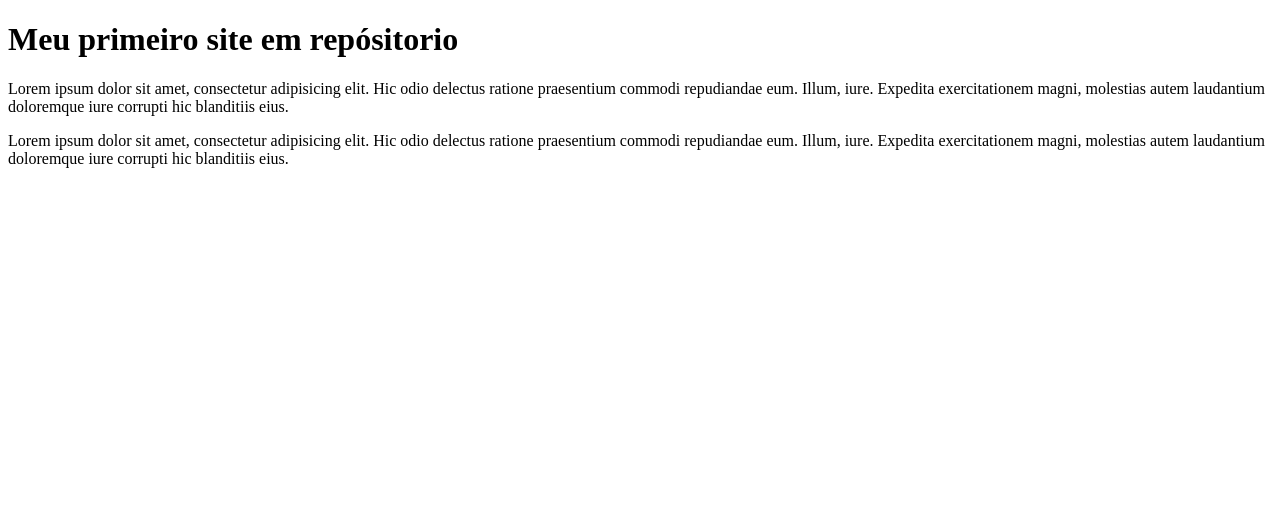
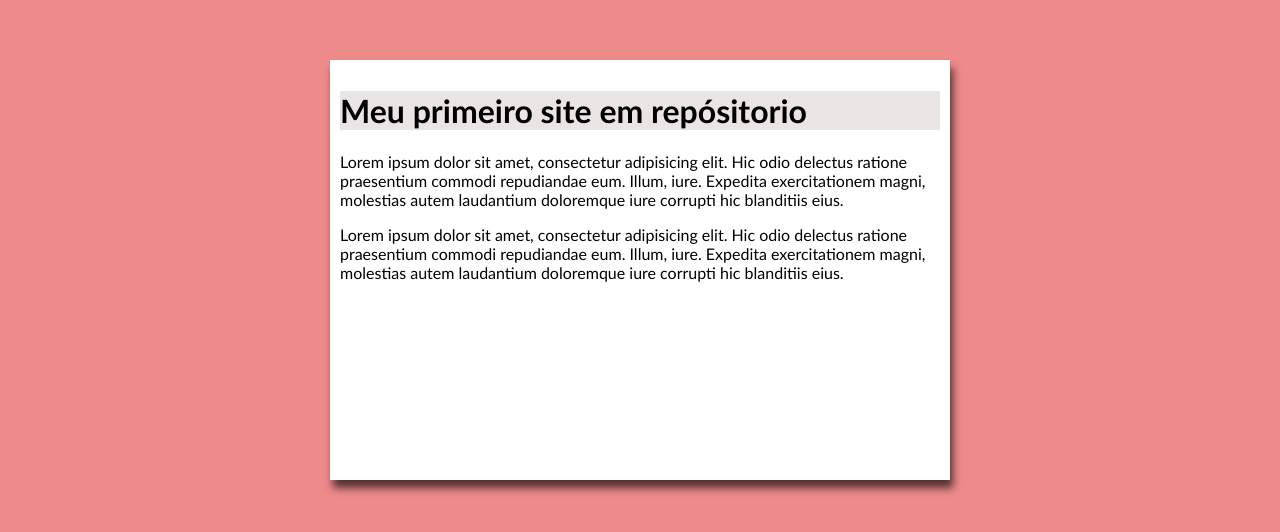
Before and after one commit to mateuscaetano952/Ola-mundo, a plain HTML site: page site_exemplo/index.html in a window 1280 px wide. Drawn offline with Linux system fonts and the light colour scheme.

Commit message:
Estilo adicionado

```diff
--- /dev/null
+++ b/site_exemplo/estilo/estilo.css
@@ -0,0 +1,17 @@
+body{
+    font-family: 'Trebuchet MS', 'Lucida Sans Unicode', 'Lucida Grande', 'Lucida Sans', Arial, sans-serif;
+    background: rgb(237, 138, 138);
+}
+
+main{
+    width: 600px;
+    height: 400px;
+    margin: 60px auto;
+    background: #fff;
+    padding: 10px;
+    box-shadow: 3px 8px 8px #010101a4;
+}
+
+h1{
+    background-color: #eae5e5;
+}
--- a/site_exemplo/index.html
+++ b/site_exemplo/index.html
@@ -4,6 +4,7 @@
     <meta charset="UTF-8">
     <meta http-equiv="X-UA-Compatible" content="IE=edge">
     <meta name="viewport" content="width=device-width, initial-scale=1.0">
+    <link rel="stylesheet" href="./estilo/estilo.css">
     <title>Meu primeiro site em repósitorio</title>
 </head>
 <body>
```
